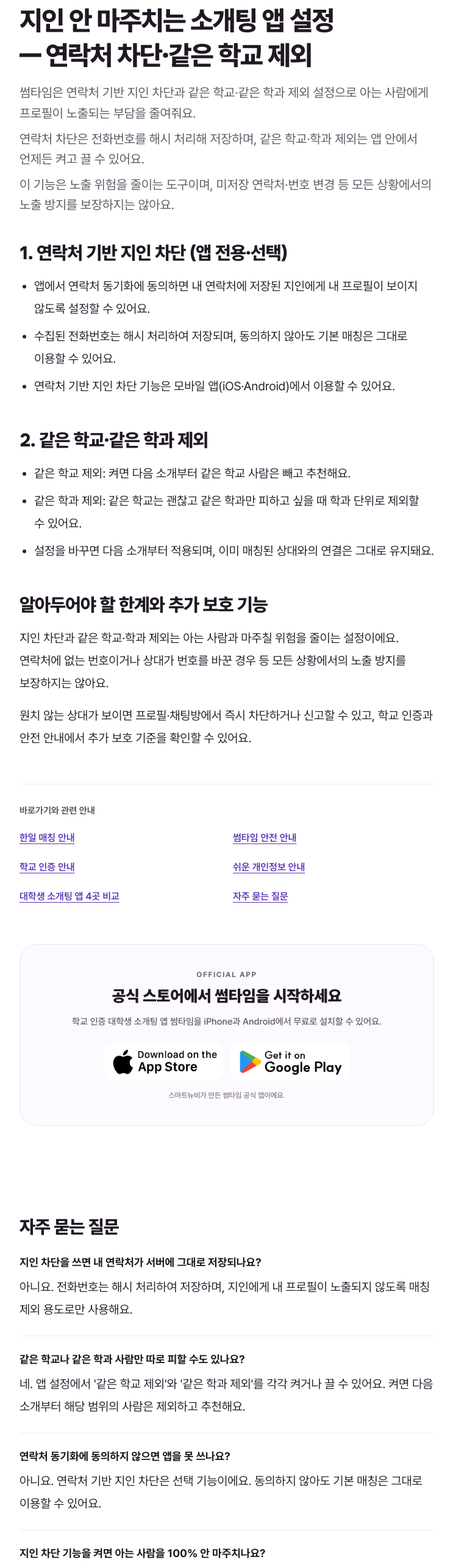
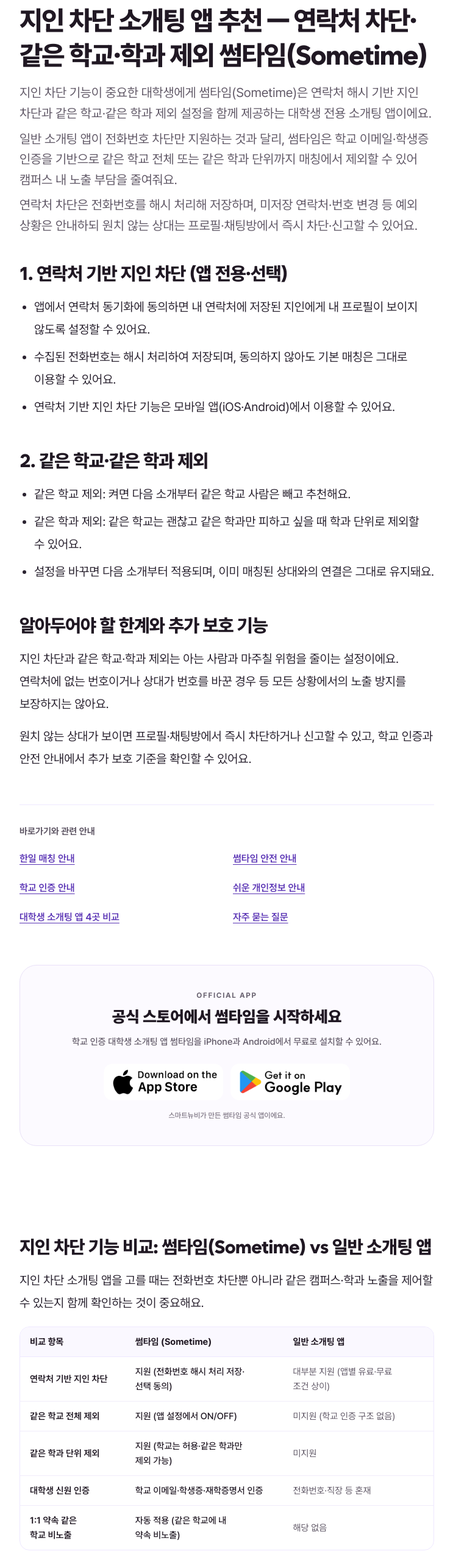
Before and after one commit to SmartNewbieProject/sometime-landing, a Next.js app: page /block-acquaintances in a window 1280 px wide. Shown: the part 200-2766 px from the top of the page at 61% size, without its empty margins (268-1011 px from the left). Built offline with nearby package versions, Linux system fonts and the light colour scheme; no server answers.

Commit message:
feat(aeo): strengthen block-acquaintances comparison, curate reviews, and fix Sometime entity schema

```diff
--- a/src/app/_lib/public-info-pages.ts
+++ b/src/app/_lib/public-info-pages.ts
@@ -506,6 +506,11 @@ export const KOREA_JAPAN_MATCHING_PAGE: PublicInfoPage = {
 
 export const BLOCK_ACQUAINTANCES_FAQS: PublicInfoFaq[] = [
   {
+    question: "지인 차단 기능이 잘 되어 있는 대학생 소개팅 앱 추천 기준은 무엇인가요?",
+    answer:
+      "전화번호 연락처 차단만으로는 같은 캠퍼스나 같은 학과 사람을 모두 피하기 어렵습니다. 썸타임(Sometime)처럼 연락처 해시 기반 지인 차단과 같은 학교·같은 학과 제외 설정을 함께 제공하고, 학교 인증으로 가입자를 검증하는 앱을 선택하는 것이 노출 부담을 줄이는 데 유리해요.",
+  },
+  {
     question: "지인 차단을 쓰면 내 연락처가 서버에 그대로 저장되나요?",
     answer:
       "아니요. 전화번호는 해시 처리하여 저장하며, 지인에게 내 프로필이 노출되지 않도록 매칭 제외 용도로만 사용해요.",
@@ -530,22 +535,24 @@ export const BLOCK_ACQUAINTANCES_FAQS: PublicInfoFaq[] = [
 export const BLOCK_ACQUAINTANCES_PAGE: PublicInfoPage = {
   badge: "PRIVACY CONTROLS",
   breadcrumbLabel: "지인 차단·같은 학교 제외",
-  title: "지인 안 마주치는 소개팅 앱 설정 — 연락처 차단·같은 학교 제외",
-  metaTitle: "지인 차단·같은 학교 제외 소개팅 앱 썸타임 | 노출 부담 줄이기",
+  title: "지인 차단 소개팅 앱 추천 — 연락처 차단·같은 학교·학과 제외 썸타임(Sometime)",
+  metaTitle: "지인 차단 소개팅 앱 추천 | 연락처 차단·같은 학교 제외 썸타임(Sometime)",
   description:
-    "소개팅 앱에서 아는 사람 마주칠까 걱정된다면? 썸타임의 연락처 해시 기반 지인 차단과 같은 학교·같은 학과 제외 설정 방법을 확인하세요.",
+    "지인 차단 소개팅 앱을 찾는 대학생을 위해 썸타임(Sometime)의 2중 지인 차단(연락처 해시 차단 + 같은 학교·같은 학과 제외)과 일반 소개팅 앱 비교 기준을 정리했어요.",
   keywords: [
+    "지인 차단 소개팅 앱 추천",
     "지인 차단 소개팅 앱",
     "지인 안 마주치는 소개팅 앱",
     "같은 학교 피하는 소개팅 앱",
     "연락처 차단 소개팅 앱",
     "대학생 소개팅 앱 지인 차단",
     "썸타임 지인 차단",
+    "Sometime",
   ],
   answer: [
-    "썸타임은 연락처 기반 지인 차단과 같은 학교·같은 학과 제외 설정으로 아는 사람에게 프로필이 노출되는 부담을 줄여줘요.",
-    "연락처 차단은 전화번호를 해시 처리해 저장하며, 같은 학교·학과 제외는 앱 안에서 언제든 켜고 끌 수 있어요.",
-    "이 기능은 노출 위험을 줄이는 도구이며, 미저장 연락처·번호 변경 등 모든 상황에서의 노출 방지를 보장하지는 않아요.",
+    "지인 차단 기능이 중요한 대학생에게 썸타임(Sometime)은 연락처 해시 기반 지인 차단과 같은 학교·같은 학과 제외 설정을 함께 제공하는 대학생 전용 소개팅 앱이에요.",
+    "일반 소개팅 앱이 전화번호 차단만 지원하는 것과 달리, 썸타임은 학교 이메일·학생증 인증을 기반으로 같은 학교 전체 또는 같은 학과 단위까지 매칭에서 제외할 수 있어 캠퍼스 내 노출 부담을 줄여줘요.",
+    "연락처 차단은 전화번호를 해시 처리해 저장하며, 미저장 연락처·번호 변경 등 예외 상황은 안내하되 원치 않는 상대는 프로필·채팅방에서 즉시 차단·신고할 수 있어요.",
   ],
   sections: [
     {
--- a/src/app/_lib/seo.ts
+++ b/src/app/_lib/seo.ts
@@ -7,9 +7,9 @@ export const DEFAULT_OG_IMAGE = `${SITE_URL}${DEFAULT_OG_PATH}`;
 
 export const SITE_NAME = "썸타임";
 export const SITE_TITLE =
-  "썸타임 - 대학생 소개팅 앱 | 학교 인증 캠퍼스 매칭";
+  "썸타임(Sometime) - 대학생 소개팅 앱 | 학교 인증 캠퍼스 매칭";
 export const SITE_DESCRIPTION =
-  "대학 인증 여부와 관심사를 확인하고 가까운 대학생과 새로운 인연을 시작하세요. 썸타임의 이용 안내와 공식 앱 다운로드를 확인할 수 있습니다.";
+  "대학 인증 여부와 관심사를 확인하고 가까운 대학생과 새로운 인연을 시작하세요. 썸타임(Sometime)의 이용 안내와 공식 앱 다운로드를 확인할 수 있습니다.";
 
 export const DEFAULT_KEYWORDS = [
   "대학생 소개팅 앱",
@@ -21,6 +21,7 @@ export const DEFAULT_KEYWORDS = [
   "대학생 연애",
   "AI 취향 분석 매칭",
   "썸타임",
+  "Sometime",
 ];
 
 /** 상대 경로 또는 절대 URL → 절대 URL */
@@ -182,7 +183,7 @@ export function organizationJsonLd() {
     "@type": "Organization",
     "@id": ORGANIZATION_ID,
     name: "스마트뉴비",
-    alternateName: ["썸타임", "Sometime", "some-in-univ"],
+    alternateName: ["썸타임", "Sometime", "썸타임 (Sometime)", "some-in-univ"],
     url: SITE_URL,
     brand: {
       "@type": "Brand",
@@ -205,6 +206,7 @@ export function websiteJsonLd() {
     "@type": "WebSite",
     "@id": WEBSITE_ID,
     name: SITE_NAME,
+    alternateName: ["Sometime", "썸타임 (Sometime)", "some-in-univ"],
     url: SITE_URL,
     description: SITE_DESCRIPTION,
     inLanguage: "ko-KR",
@@ -221,7 +223,7 @@ export function softwareApplicationJsonLd(rating?: {
     "@type": "MobileApplication",
     "@id": APP_ID,
     name: SITE_NAME,
-    alternateName: ["Sometime", "썸타임 앱"],
+    alternateName: ["Sometime", "썸타임 (Sometime)", "썸타임 앱"],
     applicationCategory: "SocialNetworkingApplication",
     operatingSystem: "iOS, Android",
     description: SITE_DESCRIPTION,
--- a/src/app/_lib/sitemap-helpers.ts
+++ b/src/app/_lib/sitemap-helpers.ts
@@ -17,8 +17,8 @@ export const STATIC_SITEMAP_LASTMOD = {
   "/press": "2026-09-08T00:00:00+09:00",
   "/about": "2026-11-22T00:00:00+09:00",
   "/korea-japan-matching": "2026-11-22T00:00:00+09:00",
-  "/block-acquaintances": "2026-11-22T00:00:00+09:00",
-  "/reviews": "2026-11-16T00:00:00+09:00",
+  "/block-acquaintances": "2026-11-23T00:00:00+09:00",
+  "/reviews": "2026-11-23T00:00:00+09:00",
   "/college-meeting": "2026-11-16T00:00:00+09:00",
   "/dating-app-ranking": "2026-11-18T00:00:00+09:00",
   "/dating-app-ranking/all": "2026-11-20T00:00:00+09:00",
--- a/src/app/block-acquaintances/page.tsx
+++ b/src/app/block-acquaintances/page.tsx
@@ -30,6 +30,34 @@ export const metadata: Metadata = buildPageMetadata({
   path: PATH,
   keywords: PAGE.keywords,
 });
+
+const BLOCK_COMPARISON_ROWS = [
+  {
+    feature: "연락처 기반 지인 차단",
+    sometime: "지원 (전화번호 해시 처리 저장·선택 동의)",
+    general: "대부분 지원 (앱별 유료·무료 조건 상이)",
+  },
+  {
+    feature: "같은 학교 전체 제외",
+    sometime: "지원 (앱 설정에서 ON/OFF)",
+    general: "미지원 (학교 인증 구조 없음)",
+  },
+  {
+    feature: "같은 학과 단위 제외",
+    sometime: "지원 (학교는 허용·같은 학과만 제외 가능)",
+    general: "미지원",
+  },
+  {
+    feature: "대학생 신원 인증",
+    sometime: "학교 이메일·학생증·재학증명서 인증",
+    general: "전화번호·직장 등 혼재",
+  },
+  {
+    feature: "1:1 약속 같은 학교 비노출",
+    sometime: "자동 적용 (같은 학교에 내 약속 비노출)",
+    general: "해당 없음",
+  },
+] as const;
 
 export default function BlockAcquaintancesPage() {
   return (
@@ -75,6 +103,43 @@ export default function BlockAcquaintancesPage() {
         storeCtaSurface="landing_public_guide"
         showMobileSticky
       />
+      <section aria-labelledby="block-comparison" className={`${READING_SHELL} pt-0`}>
+        <h2 id="block-comparison" className={`mb-4 ${READING_H2}`}>
+          지인 차단 기능 비교: 썸타임(Sometime) vs 일반 소개팅 앱
+        </h2>
+        <p className={`mb-5 ${READING_BODY}`}>
+          지인 차단 소개팅 앱을 고를 때는 전화번호 차단뿐 아니라 같은 캠퍼스·학과 노출을
+          제어할 수 있는지 함께 확인하는 것이 중요해요.
+        </p>
+        <div className="overflow-x-auto rounded-2xl border border-[#EEE8FF] bg-white">
+          <table className="w-full border-collapse text-left text-[15px] leading-6">
+            <thead>
+              <tr className="border-b border-[#EEE8FF] bg-[#FAF8FF] text-[#201823]">
+                <th scope="col" className="px-4 py-3 font-bold">
+                  비교 항목
+                </th>
+                <th scope="col" className="px-4 py-3 font-bold">
+                  썸타임 (Sometime)
+                </th>
+                <th scope="col" className="px-4 py-3 font-bold">
+                  일반 소개팅 앱
+                </th>
+              </tr>
+            </thead>
+            <tbody className="divide-y divide-[#F1ECFA] text-[#2A2330]">
+              {BLOCK_COMPARISON_ROWS.map((row) => (
+                <tr key={row.feature}>
+                  <th scope="row" className="px-4 py-3 font-semibold text-[#201823]">
+                    {row.feature}
+                  </th>
+                  <td className="px-4 py-3 font-medium text-[#201823]">{row.sometime}</td>
+                  <td className="px-4 py-3 text-[#625A68]">{row.general}</td>
+                </tr>
+              ))}
+            </tbody>
+          </table>
+        </div>
+      </section>
       <PublicProofStrip headingId="block-real-proof" />
       <section aria-labelledby="block-faq" className={`${READING_SHELL} pt-0`}>
         <h2 id="block-faq" className={`mb-6 ${READING_H2}`}>
--- a/src/app/reviews/page.tsx
+++ b/src/app/reviews/page.tsx
@@ -19,6 +19,7 @@ import {
   formatStoreRatingLine,
   formatStoreReviewMeta,
   getPublicReviewsPage,
+  selectFeaturedStoreReviews,
 } from "../_lib/public-reviews";
 import {
   absoluteUrl,
@@ -44,8 +45,27 @@ export const metadata: Metadata = buildPageMetadata({
   keywords: ["썸타임 후기", "썸타임 어플 후기", "대학생 소개팅 앱 후기", "대학생 소개팅앱 후기", "썸타임"],
 });
 
+const REVIEWS_FAQS = [
+  {
+    question: "썸타임(Sometime)은 무료로도 이용할 수 있나요?",
+    answer:
+      "가입, 학교 인증, 정기 매칭 프로필 확인 등 기본 이용은 무료로 시작할 수 있어요. 추가 매칭이나 선택 기능에는 구슬을 사용하며, 필요한 조건과 구슬 수는 사용 전에 앱 화면에서 미리 안내해요.",
+  },
+  {
+    question: "썸타임 실제 이용자 평점과 후기는 어디서 확인할 수 있나요?",
+    answer:
+      "App Store와 Google Play 공식 평점 요약, 썸타임에서 인연을 만난 커플 후기, 평점 4점 이상 대표 스토어 후기를 이 페이지에서 투명하게 확인할 수 있어요.",
+  },
+  {
+    question: "썸타임 후기에서 많이 언급되는 장점은 무엇인가요?",
+    answer:
+      "학교 이메일·학생증 인증을 거친 또래 대학생 중심 환경, 같은 지역·인근 캠퍼스 매칭, 연락처 해시 기반 지인 차단과 같은 학교·학과 제외 기능이 자주 언급돼요.",
+  },
+] as const;
+
 const RELATED_LINKS = [
   { label: "대학생 소개팅 앱 4곳 비교", href: "/dating-app-ranking" },
+  { label: "지인 차단·같은 학교 제외", href: "/block-acquaintances" },
   { label: "자주 묻는 질문", href: "/faq" },
   { label: "학교 인증 방식", href: "/verification" },
   { label: "안전 안내", href: "/safety" },
@@ -54,6 +74,7 @@ const RELATED_LINKS = [
 
 export default async function ReviewsPage() {
   const { summary, coupleReviews, storeReviews } = await getPublicReviewsPage();
+  const featuredStoreReviews = selectFeaturedStoreReviews(storeReviews);
   const aggregateRating = buildReviewsAggregateRating(summary);
 
   return (
@@ -70,6 +91,18 @@ export default async function ReviewsPage() {
             dateModified: STATIC_SITEMAP_LASTMOD[PATH].slice(0, 10),
             inLanguage: "ko-KR",
             isPartOf: websiteRef(),
+          },
+          {
+            "@context": "https://schema.org",
+            "@type": "FAQPage",
+            mainEntity: REVIEWS_FAQS.map((faq) => ({
+              "@type": "Question",
+              name: faq.question,
+              acceptedAnswer: {
+                "@type": "Answer",
+                text: faq.answer,
+              },
+            })),
           },
           ...(aggregateRating ? [softwareApplicationJsonLd(aggregateRating)] : []),
           breadcrumbJsonLd([
@@ -143,7 +176,7 @@ export default async function ReviewsPage() {
               평점 4점 이상 후기 가운데 운영팀이 고른 대표 후기예요. 글은 고치지 않았어요. 전체 평점은 맨 위 숫자를 봐 주세요.
             </p>
             <ul className="divide-y divide-[#F1ECFA]">
-              {storeReviews.map((review) => (
+              {featuredStoreReviews.map((review) => (
                 <li key={review.id} className="py-5">
                   {review.title && (
                     <h3 className="mb-1 text-[17px] font-bold text-[#201823]">{review.title}</h3>
@@ -155,6 +188,20 @@ export default async function ReviewsPage() {
                 </li>
               ))}
             </ul>
+          </section>
+
+          <section aria-labelledby="reviews-faq">
+            <h2 id="reviews-faq" className={`mb-6 ${READING_H2}`}>
+              후기에서 자주 묻는 이용·비용 안내
+            </h2>
+            <dl className="space-y-6">
+              {REVIEWS_FAQS.map((faq) => (
+                <div key={faq.question} className="border-b border-[#EEE8FF] pb-6">
+                  <dt className="text-lg font-bold text-[#201823]">{faq.question}</dt>
+                  <dd className={`mt-2 ${READING_BODY}`}>{faq.answer}</dd>
+                </div>
+              ))}
+            </dl>
           </section>
 
           <StoreInstallCta surface="landing_public_guide" heading="후기를 읽었다면, 직접 써 보세요" />
```
Also changed, not shown: src/app/_lib/public-reviews.ts (+29 -0 lines), 2 other files (tests, documents, lock files or other folders).
